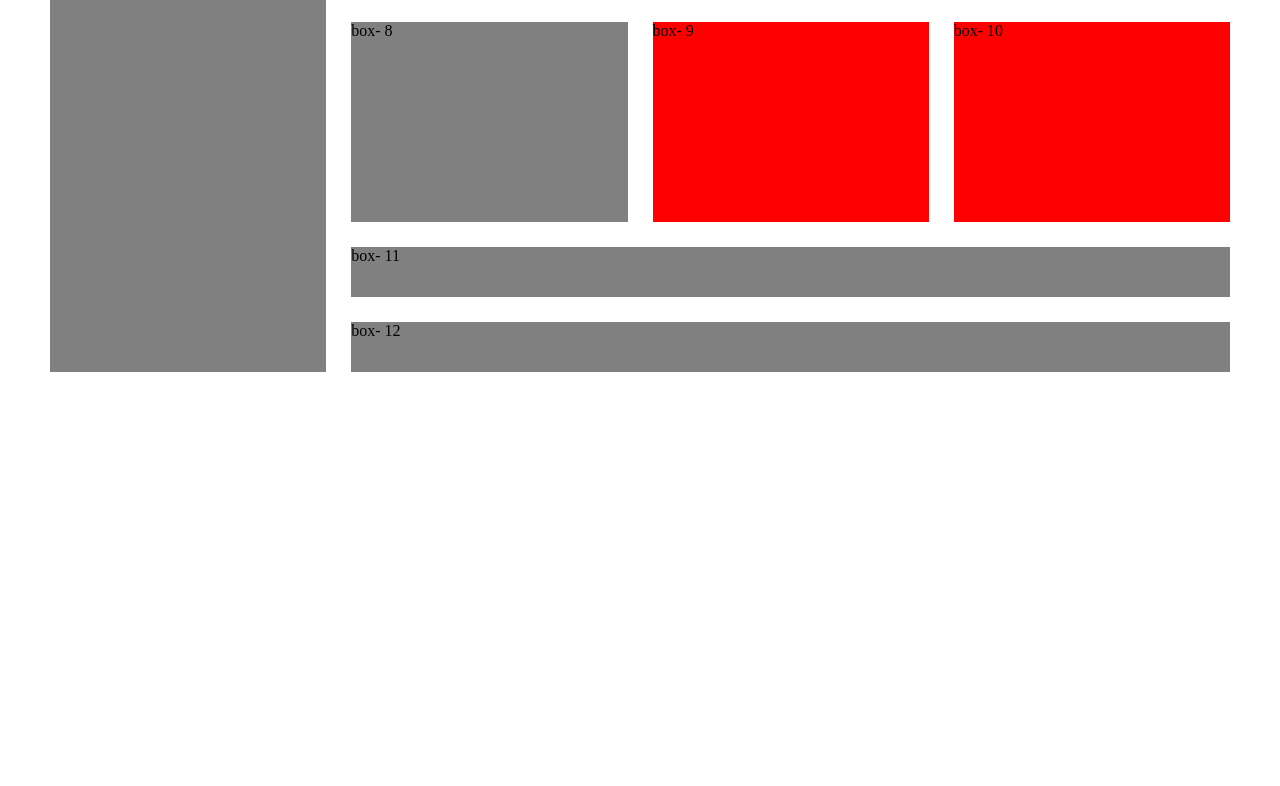
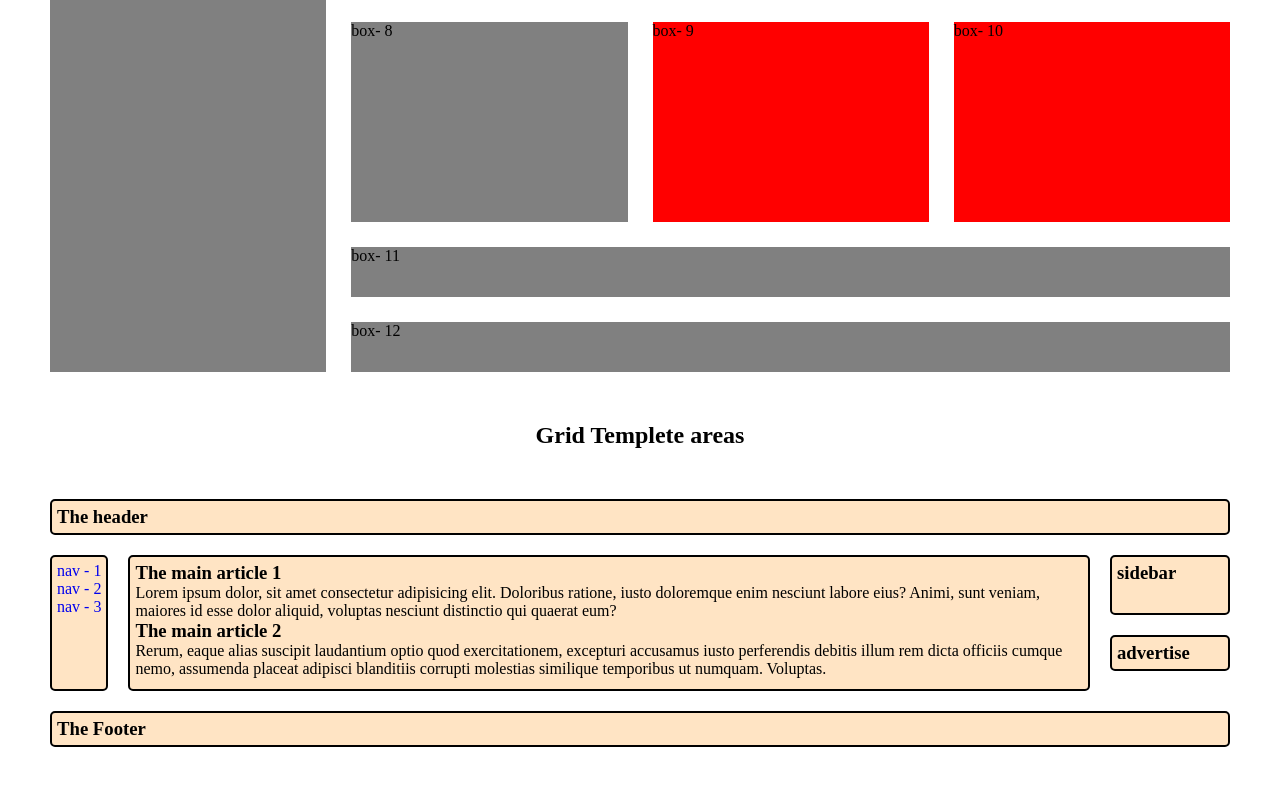
Before and after one commit to Mozammel111/new-complex-website, a plain HTML site: page index.html in a window 1280 px wide. Shown: the part 1516-2302 px from the top of the page. Before the commit the page ends 1938 px from the top, so only its background shows below. Drawn offline with nearby package versions, Linux system fonts and the light colour scheme.

Commit message:
added a new grid template areas section

```diff
--- a/css/style.css
+++ b/css/style.css
@@ -189,3 +189,56 @@ h1, h5{
 }
 
 /* grid part end */
+
+/* grid area Layout start */
+h2{
+    text-align: center;
+}
+
+.header_top_1, .navbar_1, .main, .sidebar, .advertise, .footer{
+    background-color: bisque;
+    border: 2px solid black;
+    padding: 5px;
+    border-radius: 5px;
+}
+
+.header_top_1 {
+    grid-area: header;
+}
+
+.navbar_1 {
+    grid-area: nav;
+}
+
+.main{
+    grid-area: main;
+}
+
+.sidebar {
+    grid-area: sidebar;
+    margin-bottom: 20px;
+    height: 60px;
+    width: 120px;
+}
+
+.advertise{
+    grid-area: advertise;
+}
+
+.footer {
+    grid-area: footer;
+}
+
+.container_3{
+    display: grid;
+    margin: 50px;
+    gap: 20px;
+    grid-template-areas:
+    "header    header    header      header"
+    "nav       main       main         sidebar"
+    "nav       main       main         advertise"
+    "footer    footer    footer      footer"
+    ;
+}
+
+/* grid area Layout end */
--- a/index.html
+++ b/index.html
@@ -75,6 +75,47 @@
 
 <!-- grid part end -->
 
+<!-- grid area layout start -->
+
+<h2>Grid Templete areas</h2>
+<div class="container_3">
+    <header class="header_top_1">
+        <h3>The header</h3>
+    </header>
+    <nav class="navbar_1">
+        <ul>
+            <li><a href="#">nav - 1 </a></li>
+            <li><a href="#">nav - 2 </a></li>
+            <li><a href="#">nav - 3 </a></li>
+        </ul>
+    </nav>
+    <main class="main">
+        <!-- article*2>h3{The main article $}+p>lorem -->
+        <article>
+            <h3>The main article 1</h3>
+            <p>Lorem ipsum dolor, sit amet consectetur adipisicing elit. Doloribus ratione, iusto doloremque enim nesciunt labore eius? Animi, sunt veniam, maiores id esse dolor aliquid, voluptas nesciunt distinctio qui quaerat eum?</p>
+        </article>
+        <article>
+            <h3>The main article 2</h3>
+            <p>Rerum, eaque alias suscipit laudantium optio quod exercitationem, excepturi accusamus iusto perferendis debitis illum rem dicta officiis cumque nemo, assumenda placeat adipisci blanditiis corrupti molestias similique temporibus ut numquam. Voluptas.</p>
+        </article>
+    </main>
+    <aside>
+        <div class="sidebar">
+            <h3>sidebar</h3>
+        </div>
+        <div class="advertise">
+            <h3>advertise</h3>
+        </div>
+    </aside>
+    <footer class="footer">
+        <h3>The Footer</h3>
+    </footer>
+</div>
+
+
+
+    <!-- grid area layout end-->
 
 
 </body>
```
